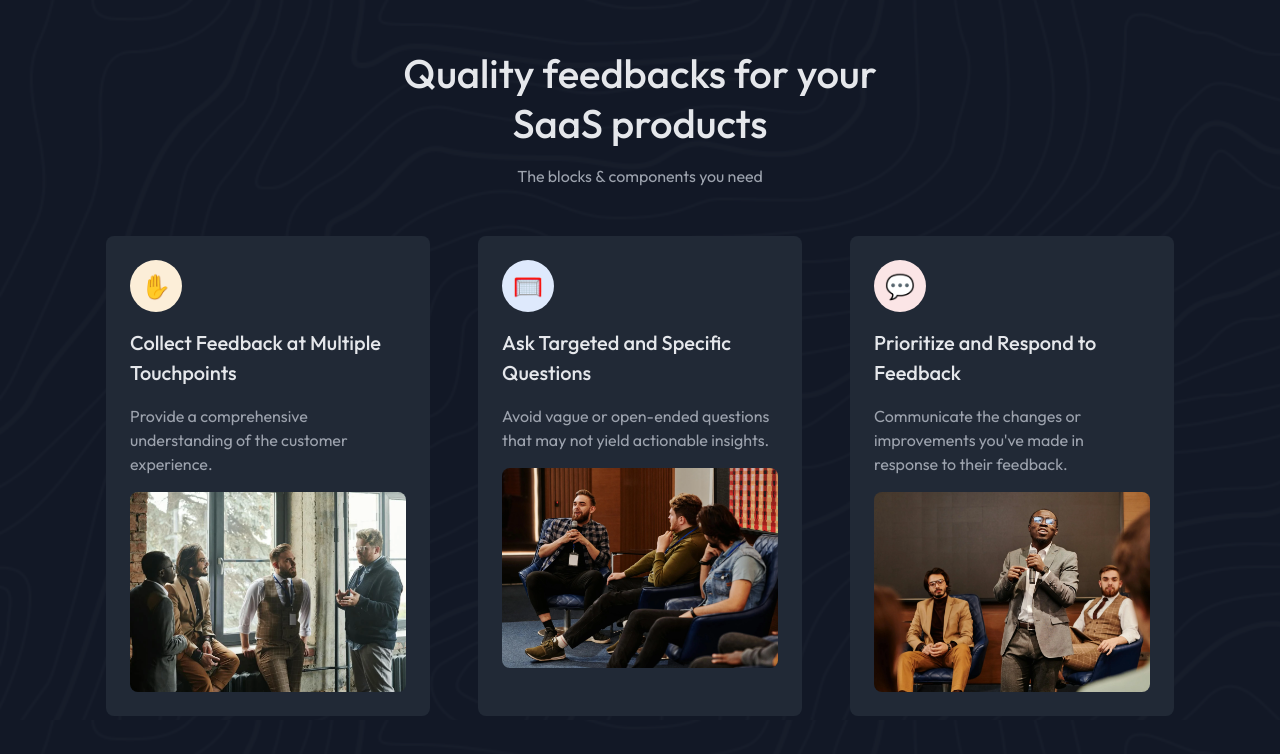
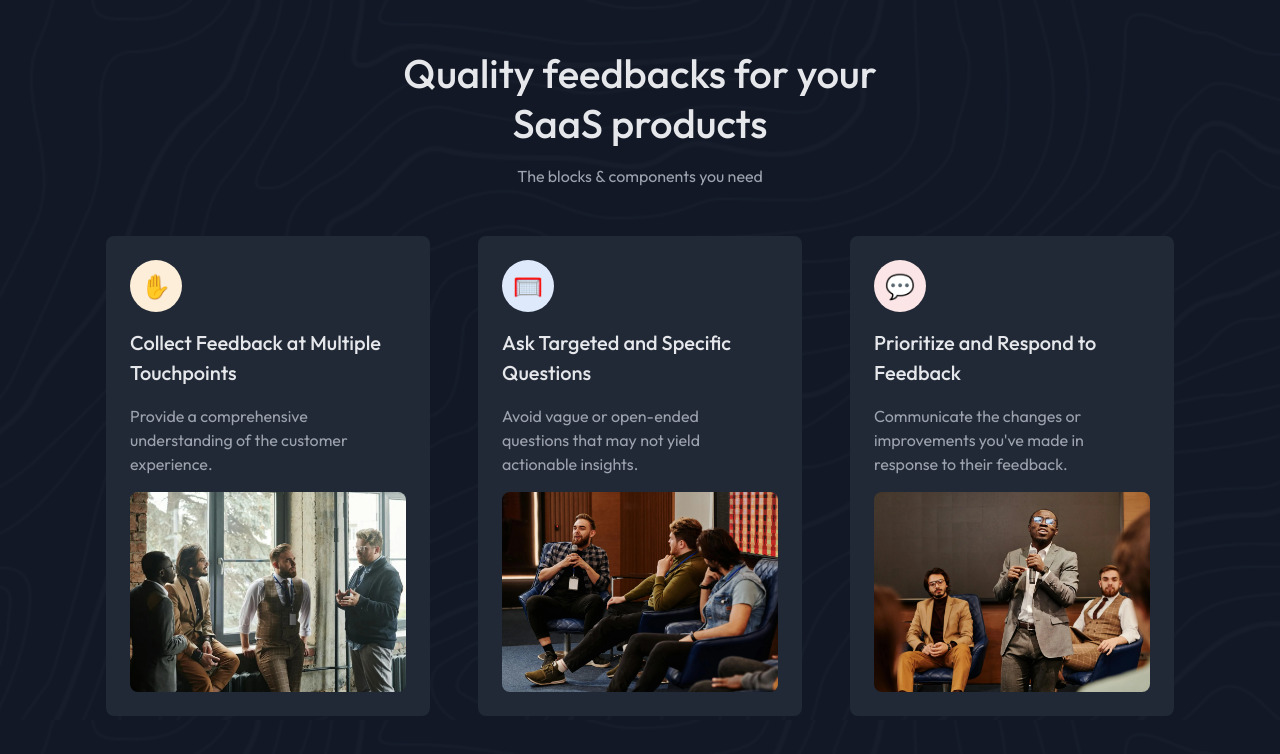
Before and after one commit to EdiedRamos/devchallenges, a Next.js app: page /feature-section in a window 1280 px wide. Shown: the top 754 px of the page. Built offline with nearby package versions, Linux system fonts and the light colour scheme.

Commit message:
feat: update card text width

```diff
--- a/src/app/feature-section/(components)/featureCard.tsx
+++ b/src/app/feature-section/(components)/featureCard.tsx
@@ -17,7 +17,9 @@ export function FeatureCard({ feature }: Props) {
       <h3 className="mt-4 text-cs-20 font-medium text-fs-white">
         {feature.title}
       </h3>
-      <p className="my-4 text-fs-gray text-cs-16">{feature.description}</p>
+      <p className="my-4 text-fs-gray text-cs-16 max-w-[250px]">
+        {feature.description}
+      </p>
       <img
         className="rounded-lg"
         src={feature.image}
```
